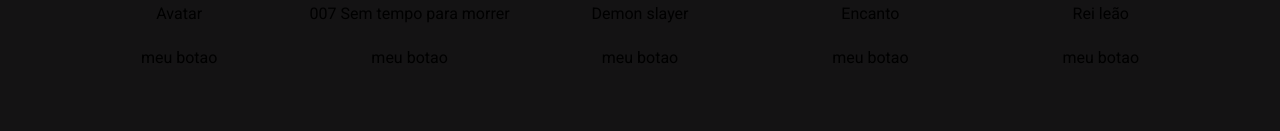
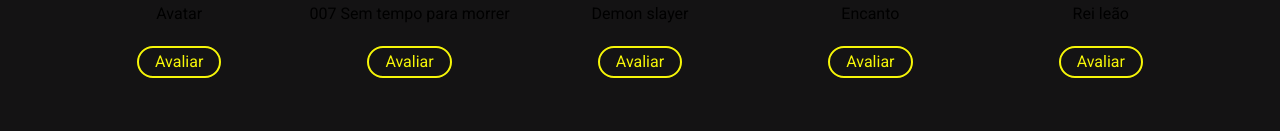
Before and after one commit to JhulyBastos/ds-movie, a Next.js app: page / in a window 1280 px wide. Shown: the part 478-609 px from the top of the page. Built offline with nearby package versions, Linux system fonts and the light colour scheme.

Commit message:
create button

```diff
--- a/src/components/Button/index.tsx
+++ b/src/components/Button/index.tsx
@@ -0,0 +1,9 @@
+import { ComponentProps, ReactNode } from "react";
+
+interface ButtonProps extends ComponentProps<"button"> {
+  children: ReactNode;
+}
+
+export function Button({ children, ...props }: ButtonProps) {
+  return <button {...props}>{children}</button>;
+}
--- a/src/components/Card/index.tsx
+++ b/src/components/Card/index.tsx
@@ -1,4 +1,5 @@
 import { Movie } from "@/types/Movie";
+import { Button } from "../Button";
 
 interface CardProps {
   movie: Movie;
@@ -27,7 +28,9 @@
         <p>{movie.filme}</p>
       </div>
       <div className="flex justify-center items-center mt-5">
-        <p>meu botao</p>
+        <Button className=" border-2 rounded-3xl text-dark-30 border-dark-30 py-[2px] px-4 hover:bg-dark-30 hover:text-dark-10 hover:font-semibold">
+          Avaliar
+        </Button>
       </div>
     </div>
   );
```
